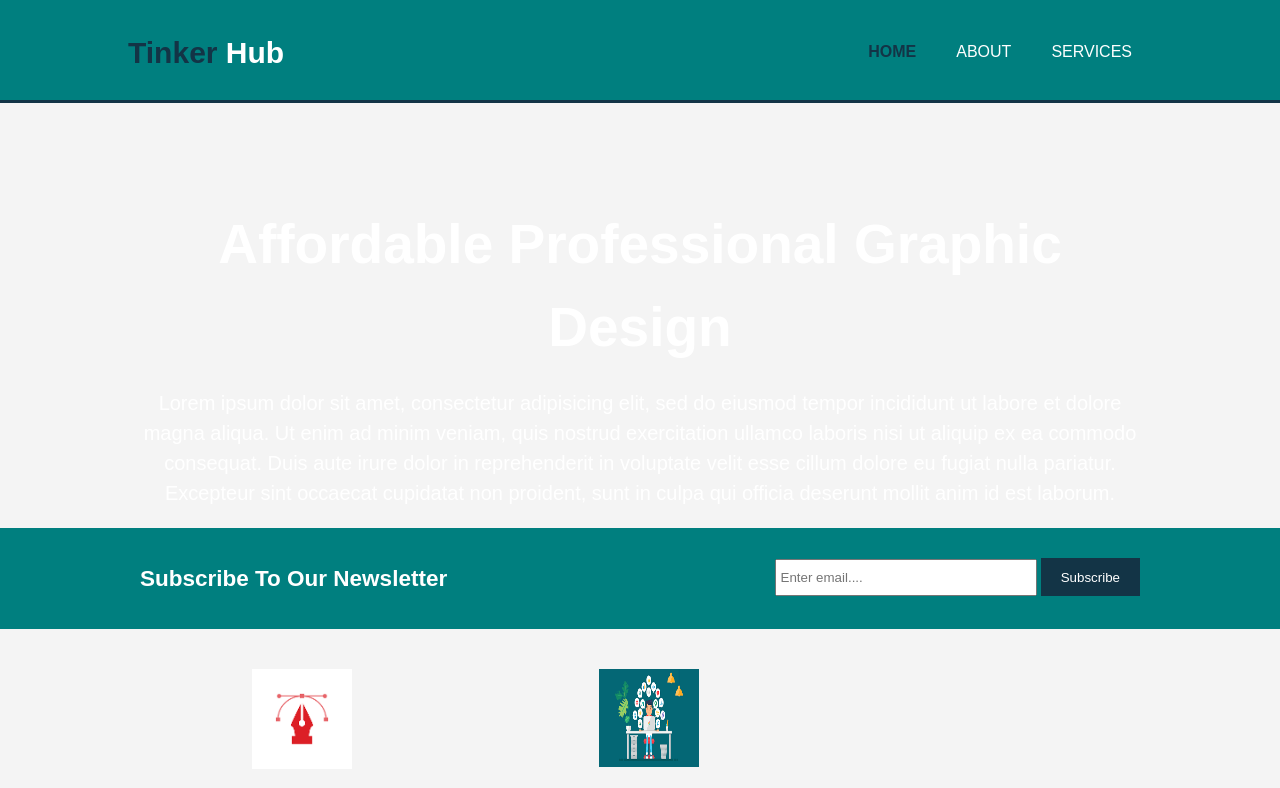
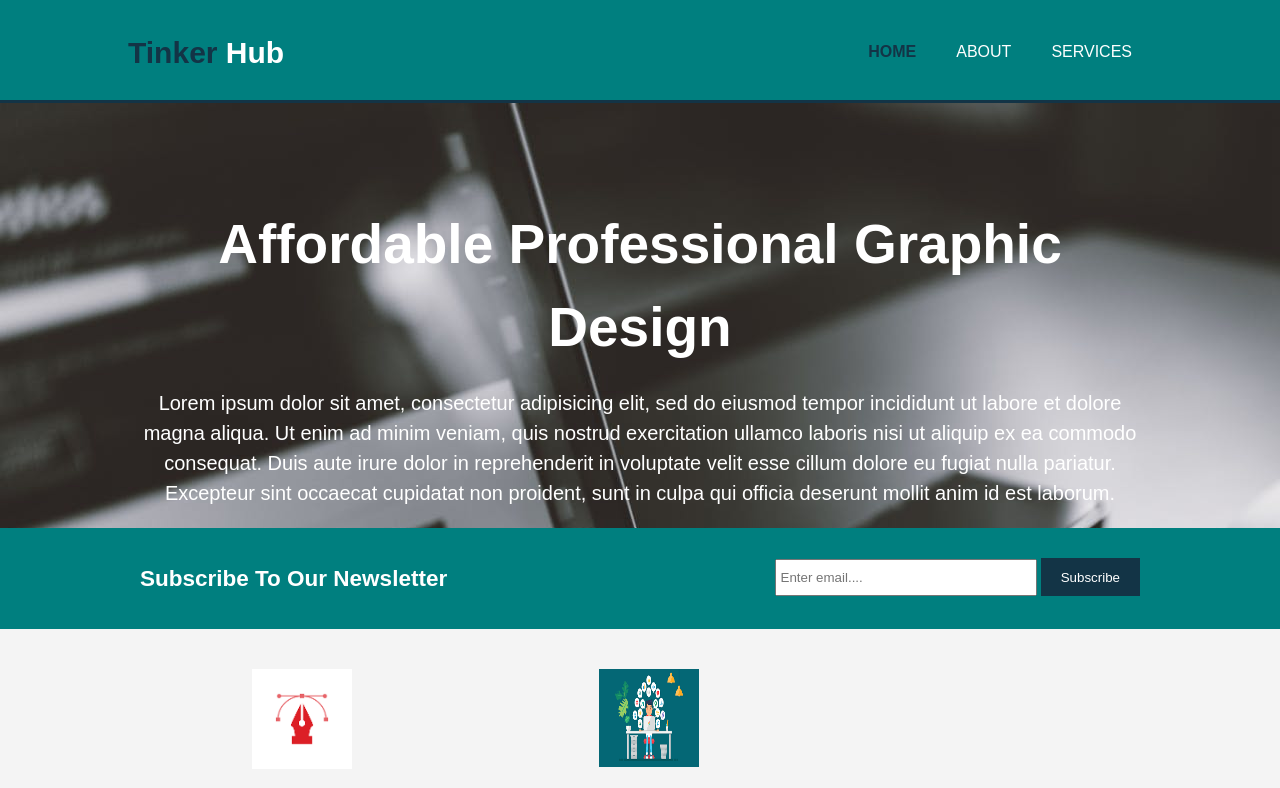
Before and after one commit to amnabajwa19/Web-Development, a plain HTML site: page index.html in a window 1280 px wide. Shown: the top 788 px of the page. Drawn offline with Linux system fonts and the light colour scheme.

Commit message:
Update style.css

```diff
--- a/style.css
+++ b/style.css
@@ -76,7 +76,7 @@ header a:hover {
 /* showcase */
 #showcase {
   min-height: 400px;
-  background: url(../img/showcase2.jpg) no-repeat  ;
+  background: url(showcase2.jpg) no-repeat  ;
   text-align: center;
   color: white;
 }
```
